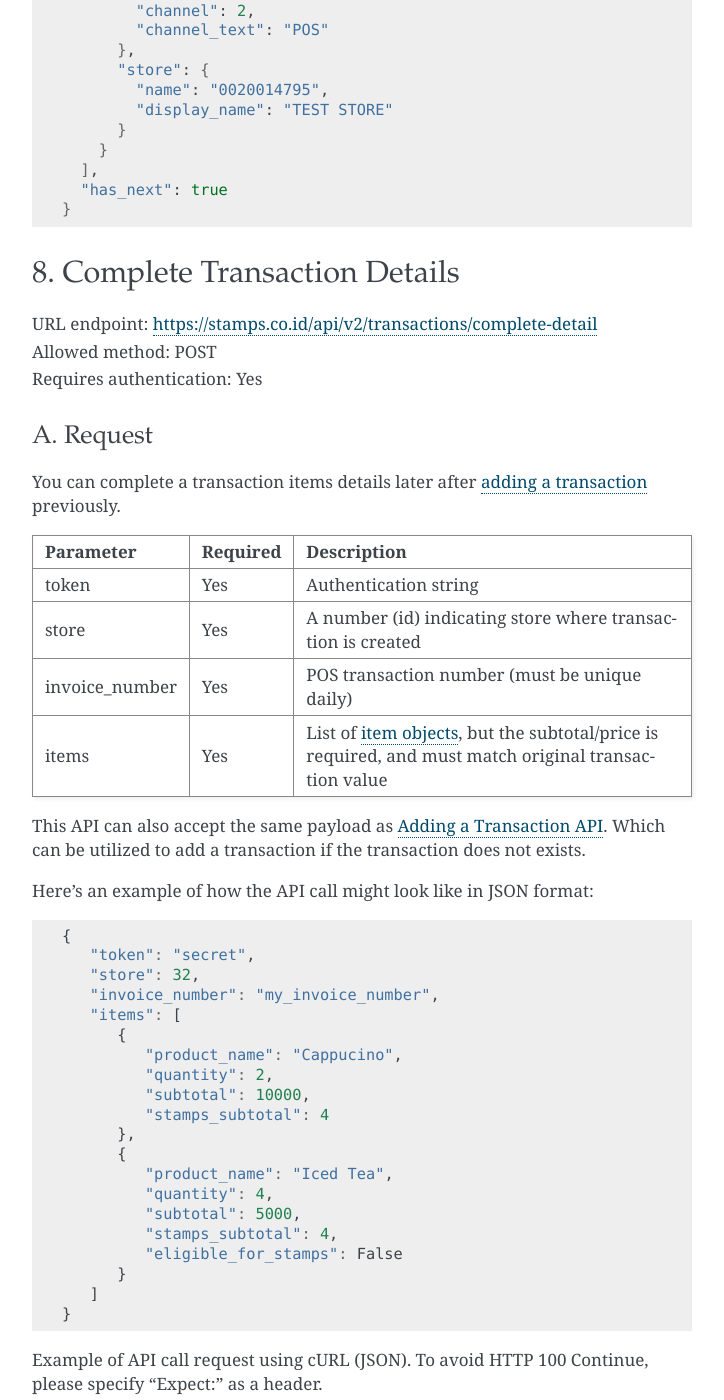
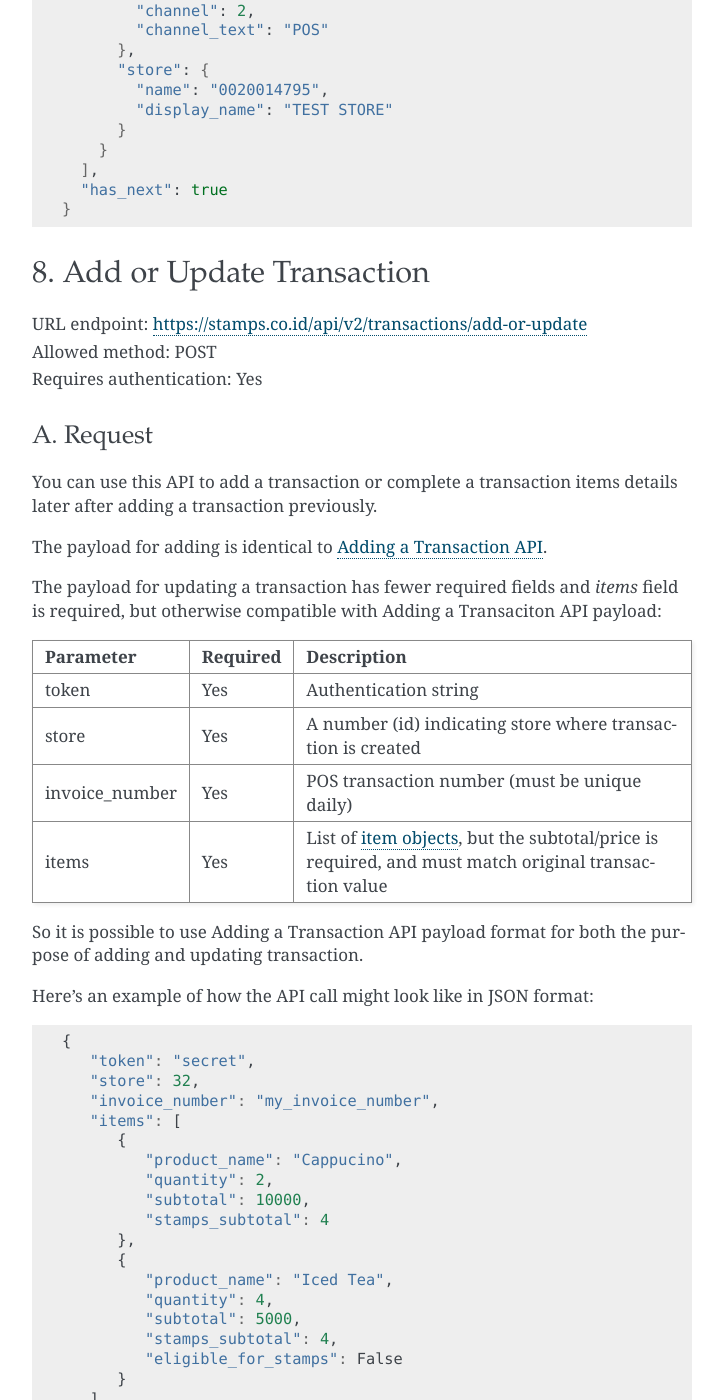
Before and after one commit to ui/stamps-api-docs, a Sphinx documentation site: the page built from source/transaction_api.rst, in a window 1280 px wide and 1400 px high, scrolled down 22200 px. Shown: the whole window, without its empty margins (388-1112 px from the left). Built offline with Sphinx 7.4.7, drawn with Linux system fonts in a browser that asks for light colours; some of the changed text lies outside the part shown.

Commit message:
Rename and clarifying request payload

```diff
--- a/source/transaction_api.rst
+++ b/source/transaction_api.rst
@@ -1029,9 +1029,9 @@ On successful get Transactions:
   }
 
 
-8. Complete Transaction Details
+8. Add or Update Transaction
 ===============================
-| URL endpoint: https://stamps.co.id/api/v2/transactions/complete-detail
+| URL endpoint: https://stamps.co.id/api/v2/transactions/add-or-update
 | Allowed method: POST
 | Requires authentication: Yes
 
@@ -1039,7 +1039,11 @@ On successful get Transactions:
 A. Request
 -----------------------------
 
-You can complete a transaction items details later after :ref:`adding a transaction <1. Adding a Transaction>` previously.
+You can use this API to add a transaction or complete a transaction items details later after adding a transaction previously.
+
+The payload for adding is identical to :ref:`Adding a Transaction API <1. Adding a Transaction>`.
+
+The payload for updating a transaction has fewer required fields and `items` field is required, but otherwise compatible with Adding a Transaciton API payload:
 
 =========================== =========== =======================
 Parameter                   Required    Description
@@ -1051,7 +1055,7 @@ invoice_number              Yes         POS transaction number (must be unique d
 items                       Yes         List of :ref:`item objects <Item Object>`, but the subtotal/price is required, and must match original transaction value
 =========================== =========== =======================
 
-This API can also accept the same payload as :ref:`Adding a Transaction API <1. Adding a Transaction>`. Which can be utilized to add a transaction if the transaction does not exists.
+So it is possible to use Adding a Transaction API payload format for both the purpose of adding and updating transaction.
 
 
 Here's an example of how the API call might look like in JSON format:
```
